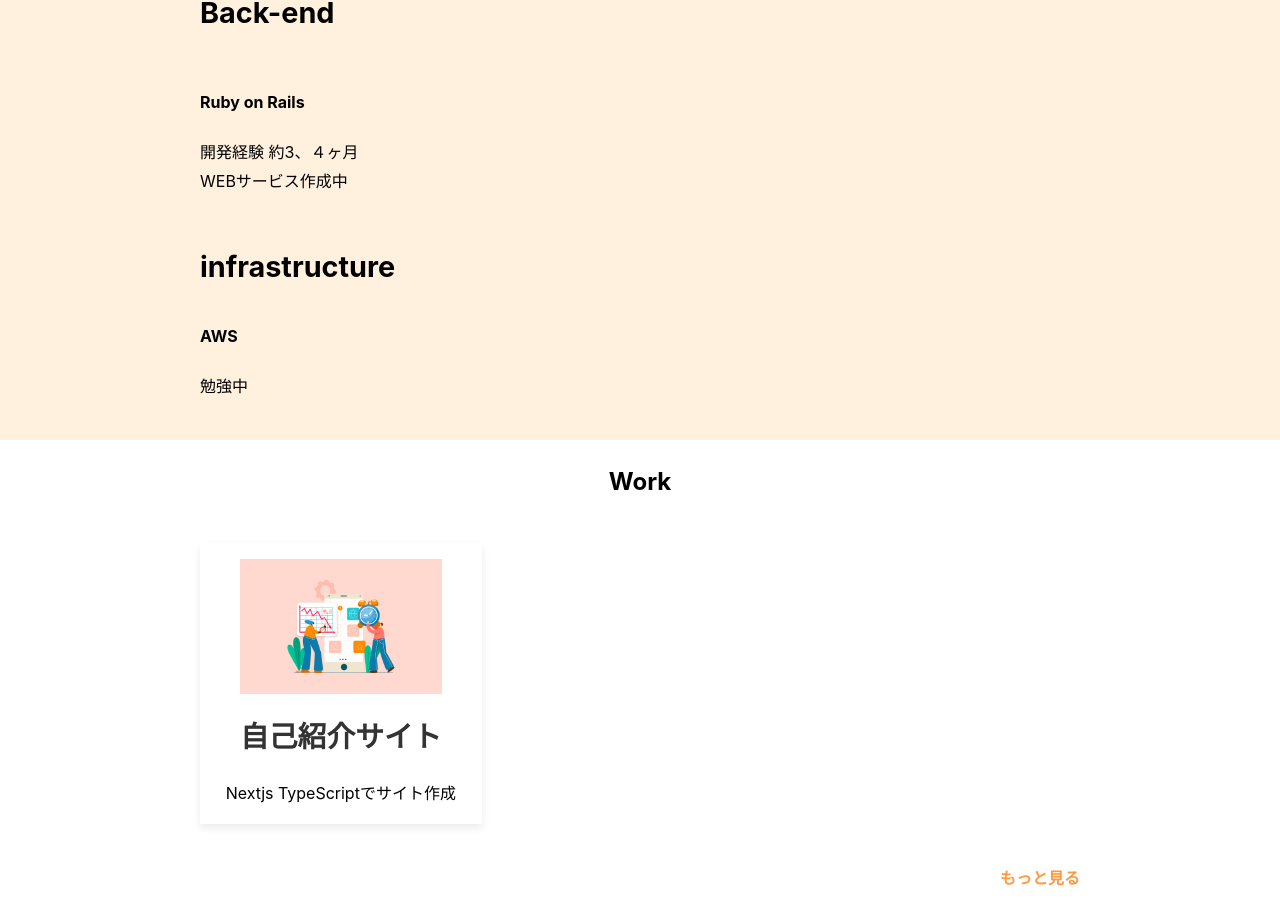
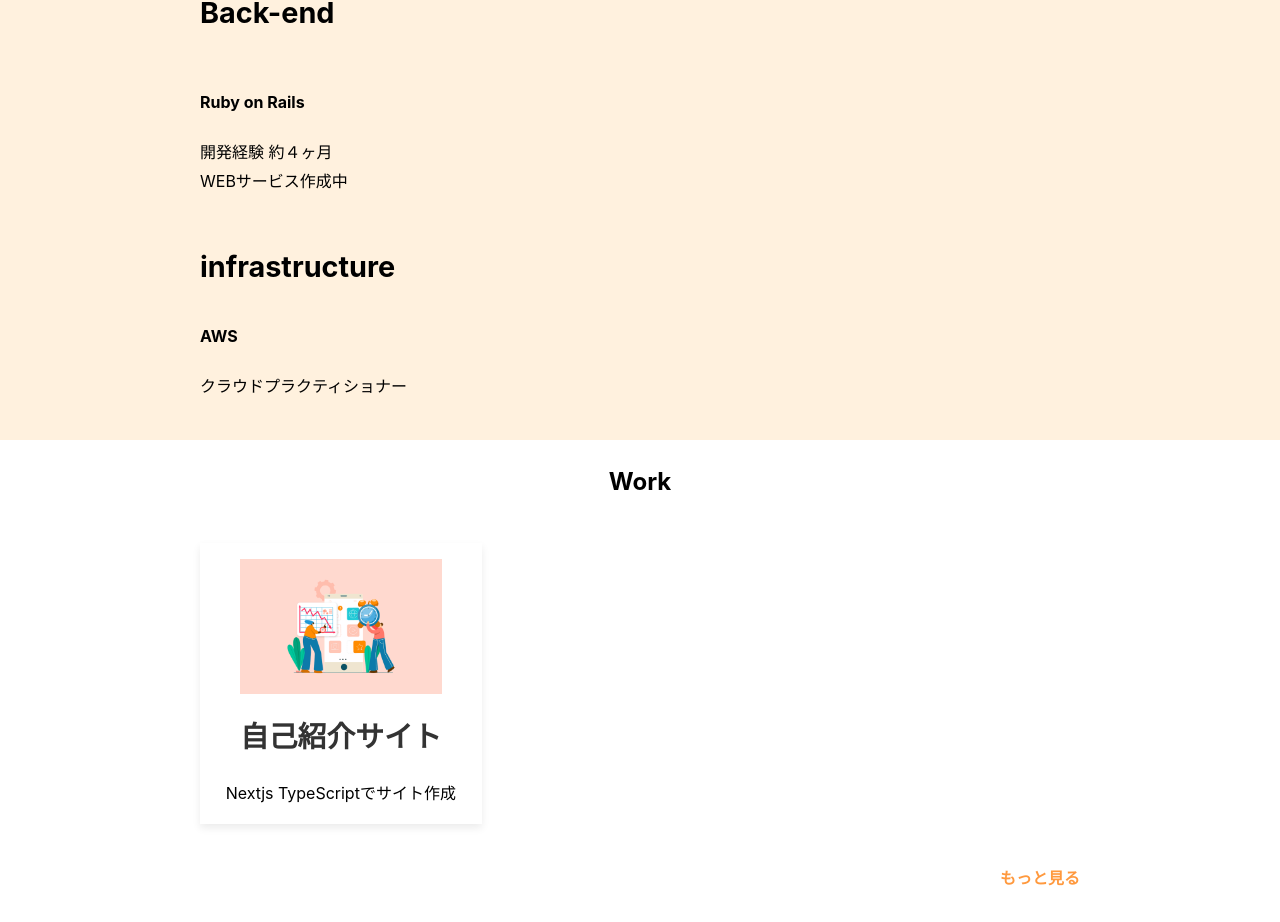
Before and after one commit to Seiwa-Edu/Next-Portforio, a Next.js app: page / in a window 1280 px wide. Shown: the part 951-1873 px from the top of the page. Built offline with nearby package versions, Linux system fonts and the light colour scheme.

Commit message:
[update]update the text

```diff
--- a/pages/index.tsx
+++ b/pages/index.tsx
@@ -14,7 +14,7 @@ export default function Home() {
         <section className={style_css.intro_section}>
           <div className={style_css.intro__wrapper}>
             <div className={style_css.intro__content}>
-                <div className={style_css.intro__image}><img src="undraw_Powerful_re_frhr.svg" className={style_css.intro__code}/></div>
+              <div className={style_css.intro__image}><img src="undraw_Powerful_re_frhr.svg" className={style_css.intro__code} /></div>
               <div className={style_css.intro__textBox}>
                 <h2>Seiwa</h2>
                 {/* <p>1998/01/31　生まれ</p> */}
@@ -51,7 +51,7 @@ export default function Home() {
               {/* <div className={style_css.programming__image}><img src="rails-1.svg" width="150px"/></div> */}
               <div className={style_css.hello}>
                 <h4>Ruby on Rails</h4>
-                <p>開発経験 約3、４ヶ月<br></br>
+                <p>開発経験 約４ヶ月<br></br>
                 WEBサービス作成中</p>
               </div>
             </div>
@@ -59,14 +59,14 @@ export default function Home() {
               <h3 className={style_css.programming_cate}>infrastructure</h3>
             </div>
             <h4>AWS</h4>
-              <p>勉強中</p>
+            <p>クラウドプラクティショナー </p>
           </div>
         </section>
         <section className={style_css.works_section}>
           <div className={style_css.skill__wrapper}>
             <h2 className={style_css.section_title}>Work</h2>
             <div className={card_css.cardlayout_wrap}>
-                  <Card title ="自己紹介サイト" id ="work/nkgjap1lrf" body="Nextjs TypeScriptでサイト作成" image="team-5614157_1280.png"/>
+              <Card title="自己紹介サイト" id="work/nkgjap1lrf" body="Nextjs TypeScriptでサイト作成" image="team-5614157_1280.png" />
             </div>
             <Link href="/works">
               <a className={style_css.detail__link}>もっと見る</a>
@@ -77,7 +77,7 @@ export default function Home() {
           <div className={style_css.skill__wrapper}>
             <h2 className={style_css.section_title}>Blog</h2>
             <div className={card_css.cardlayout_wrap}>
-                <Card title ="Hello world" id ="blog/yaurrrnlm" body="microcms動作確認" image="team-5614157_1280.png"/>
+              <Card title="Hello world" id="blog/yaurrrnlm" body="microcms動作確認" image="team-5614157_1280.png" />
             </div>
             <Link href="/blog">
               <a className={style_css.detail__link}>もっと見る</a>
```
Lines whose indentation alone changed are shown as unchanged.
